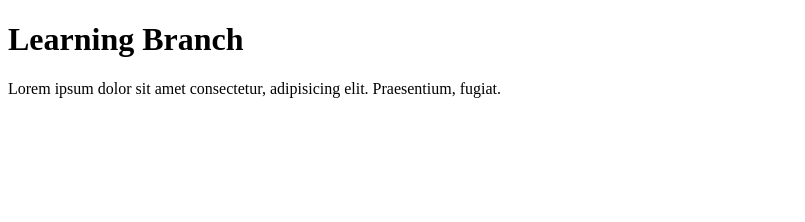
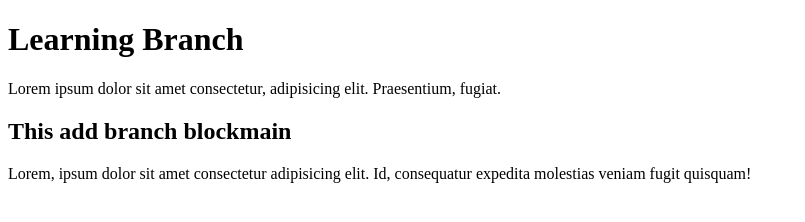
Before and after one commit to Nursatt/learningBranches, a plain HTML site: page index.html in a window 1280 px wide. Shown: the whole page, without its empty margins (0-805 px from the left). Drawn offline with Linux system fonts and the light colour scheme.

Commit message:
this new branch blockmain

```diff
--- a/index.html
+++ b/index.html
@@ -9,5 +9,8 @@
 <body>
     <h1>Learning Branch</h1>
     <p>Lorem ipsum dolor sit amet consectetur, adipisicing elit. Praesentium, fugiat.</p>
+
+    <h2>This add branch blockmain</h2>
+    <p>Lorem, ipsum dolor sit amet consectetur adipisicing elit. Id, consequatur expedita molestias veniam fugit quisquam!</p>
 </body>
 </html>
```
